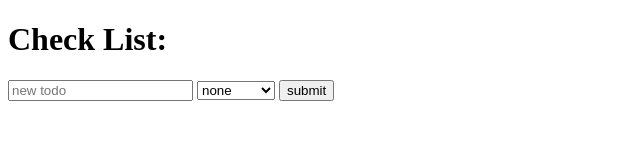
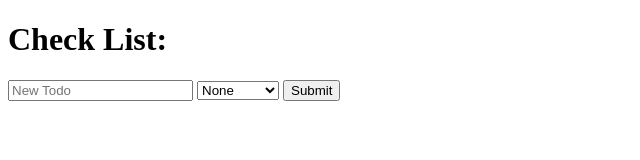
Before and after one commit to tylermackay587/Tyler-Mackay-HRR-MVP, a website: page client/index.html in a window 1280 px wide. Shown: the full height of the page, 0-640 px from the left. Drawn offline with nearby package versions, Linux system fonts and the light colour scheme; no server answers.

Commit message:
capitalized values

```diff
--- a/client/index.html
+++ b/client/index.html
@@ -9,14 +9,14 @@
   </head>
   <body>
     <h1>Check List:</h1>
-    <input type="text" class="content" placeholder="new todo" />
+    <input type="text" class="content" placeholder="New Todo" />
     <select class="priority">
-     	<option value="none">none</option>
-     	<option value="low">low</option>
-     	<option value="medium">medium</option>
-     	<option value="high">high</option>
-     	<option value="ultra-high">ultra-high</option>
+     	<option value="None">None</option>
+     	<option value="Low">Low</option>
+     	<option value="Medium">Medium</option>
+     	<option value="High">High</option>
+     	<option value="Ultra-High">Ultra-High</option>
      </select>
-    <button class="newTodo">submit</button>
+    <button class="newTodo">Submit</button>
   </body>
 </html>
--- a/client/styles/styles.css
+++ b/client/styles/styles.css
@@ -2,7 +2,7 @@ div {
 	padding: 10px 10px 10px 10px;
     text-align: center;
     margin: 10px auto 10px auto;
-    height: 100px;
+    height: 90px;
     width: 300px;
     font-size: 24px;
 }
```
